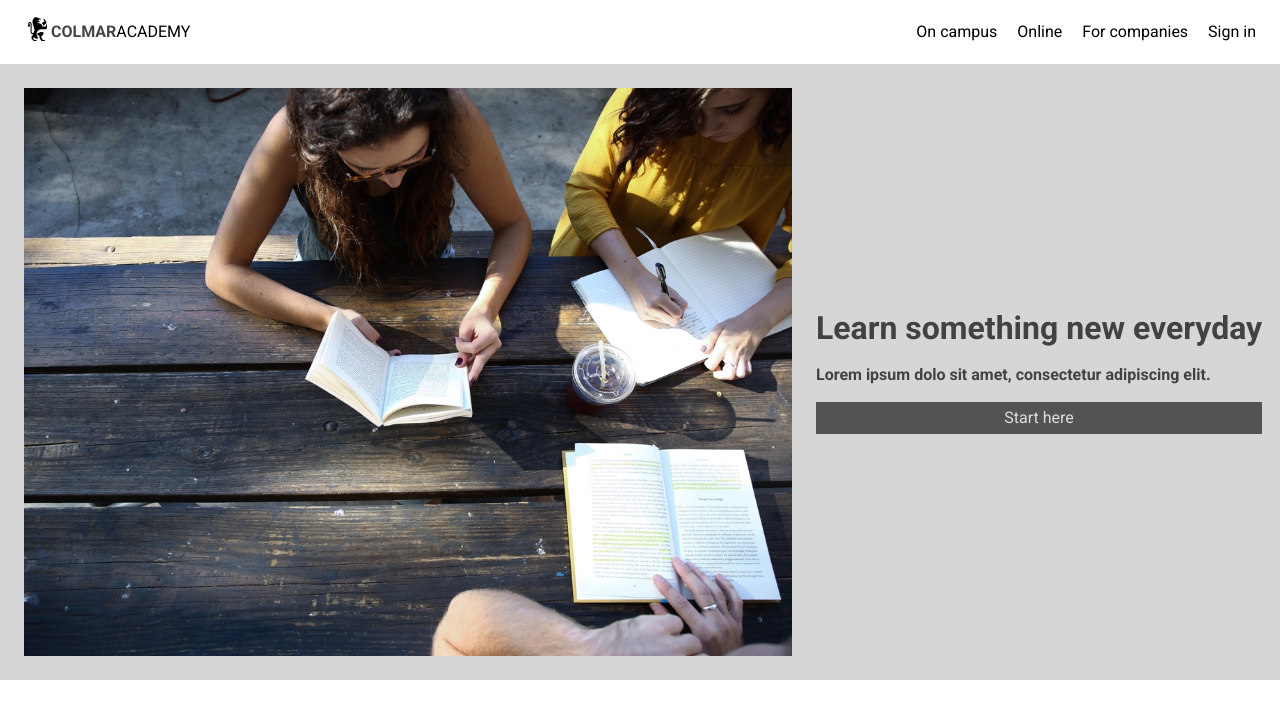
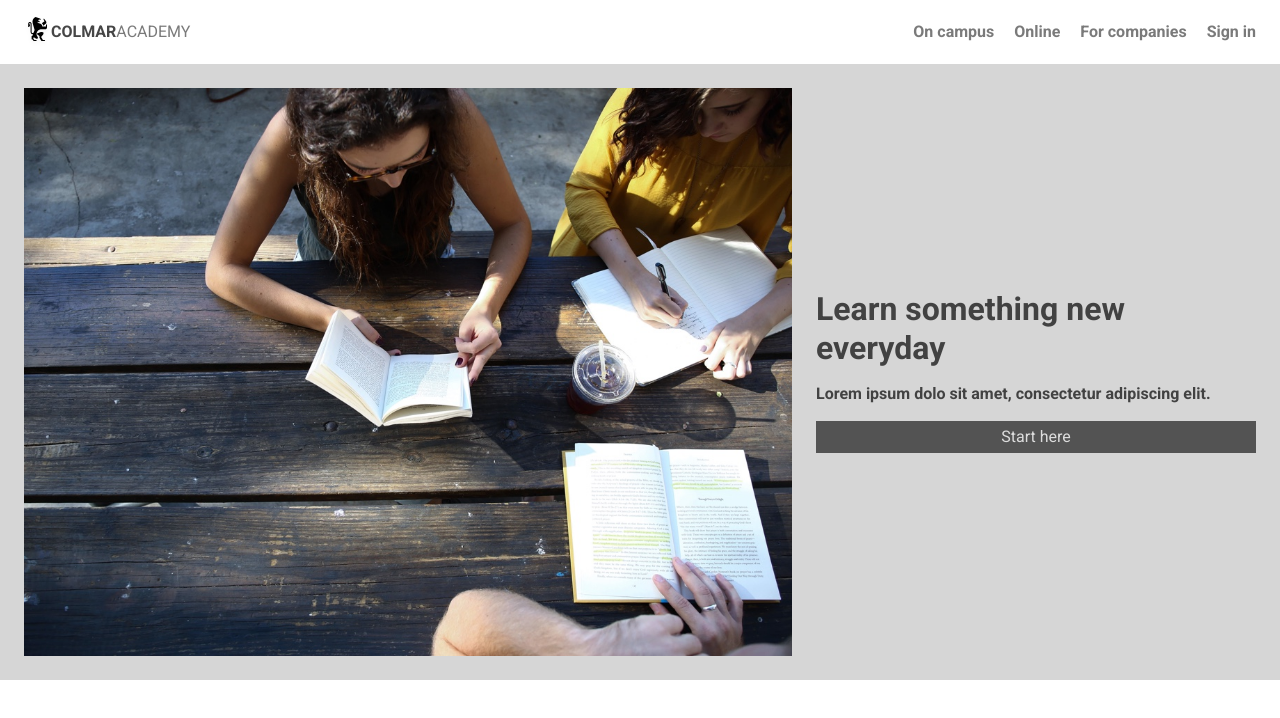
Before and after one commit to Modelsson/Colmar-Academy, a plain HTML site: page index.html in a window 1280 px wide. Drawn offline with Linux system fonts and the light colour scheme.

Commit message:
small corrections to banner & main

```diff
--- a/index.html
+++ b/index.html
@@ -39,9 +39,9 @@
       <ul>
         <li><img src="resources\media\images\ic-logo.svg" alt="Colmar Academy Logo"></li>
         <li class="dark bold">COLMAR</li>
-        <li>ACADEMY</li>
+        <li class="light">ACADEMY</li>
       </ul>
-      <nav>
+      <nav class="light bold">
         <span>On campus</span>
         <span>Online</span>
         <span>For companies</span>
--- a/resources/css/style.css
+++ b/resources/css/style.css
@@ -33,7 +33,7 @@ body {
 }
 
 .light {
-  color: rgba(50, 50, 50, 0.6);
+  color: rgba(50, 50, 50, 0.65);
 }
 
 .normal {
@@ -97,6 +97,7 @@ nav span:last-child {
 
 article {
   max-width: 40%;
+  margin-right: 1.5rem;
 }
 
 article h1 {
```
